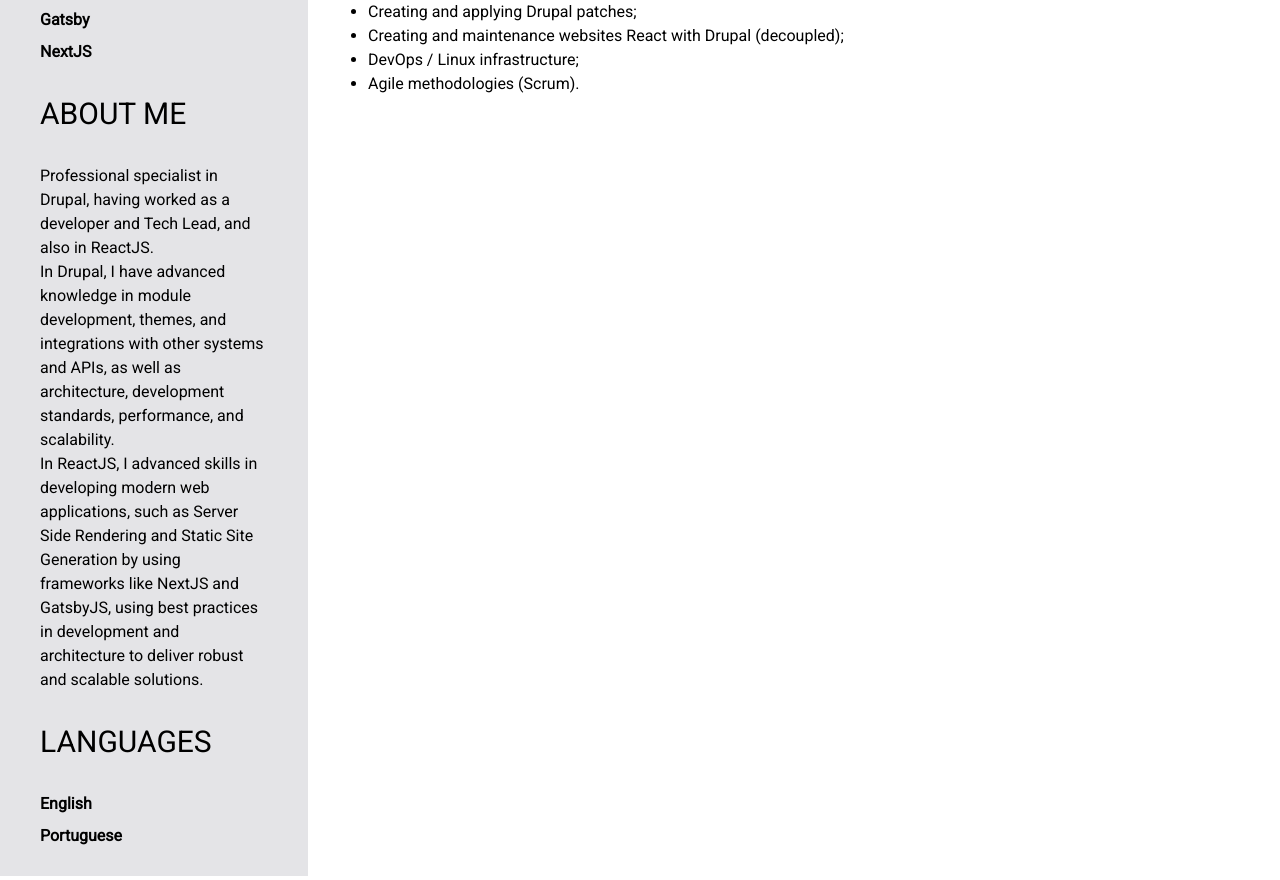
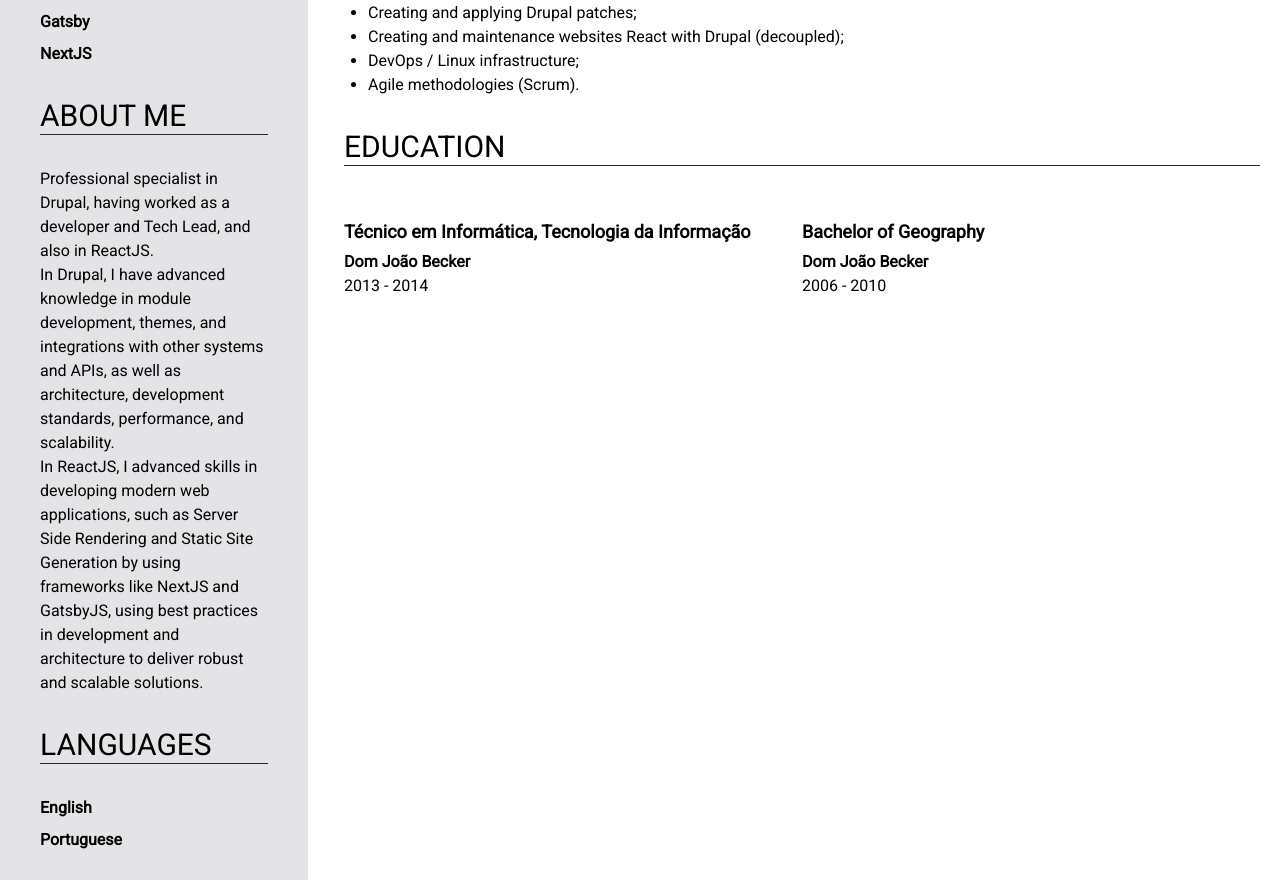
Before and after one commit to fabioalmeidaweb/cv, a Next.js app: page /v2 in a window 1280 px wide. Shown: the part 944-1824 px from the top of the page. Built offline with nearby package versions, Linux system fonts and the light colour scheme.

Commit message:
feat: add education and botton line in titles

```diff
--- a/data/cv/english.yaml
+++ b/data/cv/english.yaml
@@ -99,3 +99,13 @@ experience:
         - PHP
         - Drupal
         - React.js
+
+education:
+  label: Education
+  values:
+    - title: Técnico em Informática, Tecnologia da Informação
+      local: Dom João Becker
+      year: 2013 - 2014
+    - title: Bachelor of Geography
+      local: Dom João Becker
+      year: 2006 - 2010
--- a/src/app/v2/page.tsx
+++ b/src/app/v2/page.tsx
@@ -11,6 +11,7 @@ import Languages from '@/components/Languages';
 import Skills from '@/components/Skills';
 
 import './page.module.css';
+import Education from '@/components/Education';
 
 const font = Roboto({ subsets: ['latin'], weight: '400' });
 
@@ -63,6 +64,7 @@ export default async function Home() {
 
         <div className="p-5 lg:col-span-3 col-span-1">
           <Experience experience={data.experience} />
+          <Education education={data.education} />
         </div>
       </div>
     </div>
--- a/src/components/About/index.tsx
+++ b/src/components/About/index.tsx
@@ -5,7 +5,7 @@ type AboutProps = {
 export default function About({ about }: AboutProps) {
   return (
     <>
-      <h2 className="my-8 text-3xl uppercase">{about.label}</h2>
+      <h2 className="my-8 text-3xl uppercase border-b border-zinc-800">{about.label}</h2>
       {about.values.map((value, index) => (
         <p key={index}>{value}</p>
       ))}
--- a/src/components/Contacts/index.tsx
+++ b/src/components/Contacts/index.tsx
@@ -5,7 +5,7 @@ type ContactsProps = {
 export default function Contacts({ contacts }: ContactsProps) {
   return (
     <>
-      <h2 className="my-8 text-3xl uppercase">Contacts</h2>
+      <h2 className="my-8 text-3xl uppercase border-b border-zinc-800">Contacts</h2>
       {contacts.map((contact) => (
         <div className="my-5" key={contact.label}>
           <h3 className="font-semibold pb-1">{contact.label}</h3>
--- /dev/null
+++ b/src/components/Education/index.tsx
@@ -0,0 +1,20 @@
+import { CV, CVProps } from "@/types";
+type EducationProps = {
+  education: CVProps["education"];
+};
+export default function Education({ education }: EducationProps) {
+  return (
+    <>
+      <h2 className="my-8 text-3xl uppercase border-b border-zinc-800">{education.label}</h2>
+      <div className="grid grid-cols-2">
+        {education.values.map((item) => (
+          <div className="my-5" key={item.title}>
+            <h3 className="text-lg font-semibold pb-1">{item.title}</h3>
+            <h4 className="font-semibold break-words">{item.local}</h4>
+            <p className="break-words">{item.year}</p>
+          </div>
+        ))}
+      </div>
+    </>
+  );
+}
--- a/src/components/Experience/index.tsx
+++ b/src/components/Experience/index.tsx
@@ -6,7 +6,7 @@ type WorkExperienceProps = {
 export default function Experience({ experience }: WorkExperienceProps) {
   return (
     <section>
-      <h2 className="my-8 text-3xl uppercase">{experience.label}</h2>
+      <h2 className="my-8 text-3xl uppercase border-b border-zinc-800">{experience.label}</h2>
 
       {experience.values.map((skill, index) => (
         <div className="grid grid-cols-4 my-8" key={index}>
--- a/src/components/Languages/index.tsx
+++ b/src/components/Languages/index.tsx
@@ -6,7 +6,7 @@ type LanguagesProps = {
 export default function Languages({ languages }: LanguagesProps) {
   return (
     <>
-      <h2 className="my-8 text-3xl uppercase">{languages.label}</h2>
+      <h2 className="my-8 text-3xl uppercase border-b border-zinc-800">{languages.label}</h2>
       {languages.values.map((skill, index) => (
         <p className="my-2 font-semibold" key={index}>
           {skill.label}
--- a/src/components/Skills/index.tsx
+++ b/src/components/Skills/index.tsx
@@ -5,7 +5,7 @@ type SkillsProps = {
 export default function Skills({ skills }: SkillsProps) {
   return (
     <>
-      <h2 className="my-8 text-3xl uppercase">{skills.label}</h2>
+      <h2 className="my-8 text-3xl uppercase border-b border-zinc-800">{skills.label}</h2>
       {skills.values.map((skill, index) => (
         <p className="my-2 font-semibold" key={index}>
           {skill.label}
--- a/src/types.ts
+++ b/src/types.ts
@@ -28,4 +28,12 @@ export type CVProps = {
       skills: string[];
     }[];
   };
+  education: {
+    label: string;
+    values: {
+      title: string;
+      local: string;
+      year: string;
+    }[]
+  }
 };
```
Also changed, not shown: 1 other file (tests, documents, lock files or other folders).
